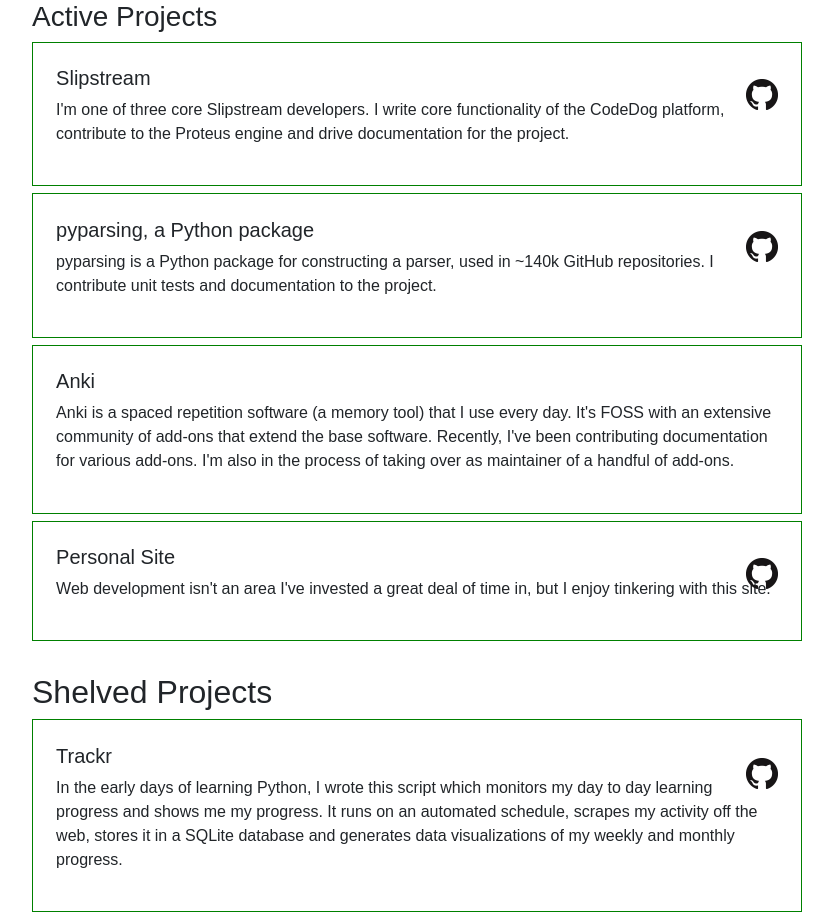
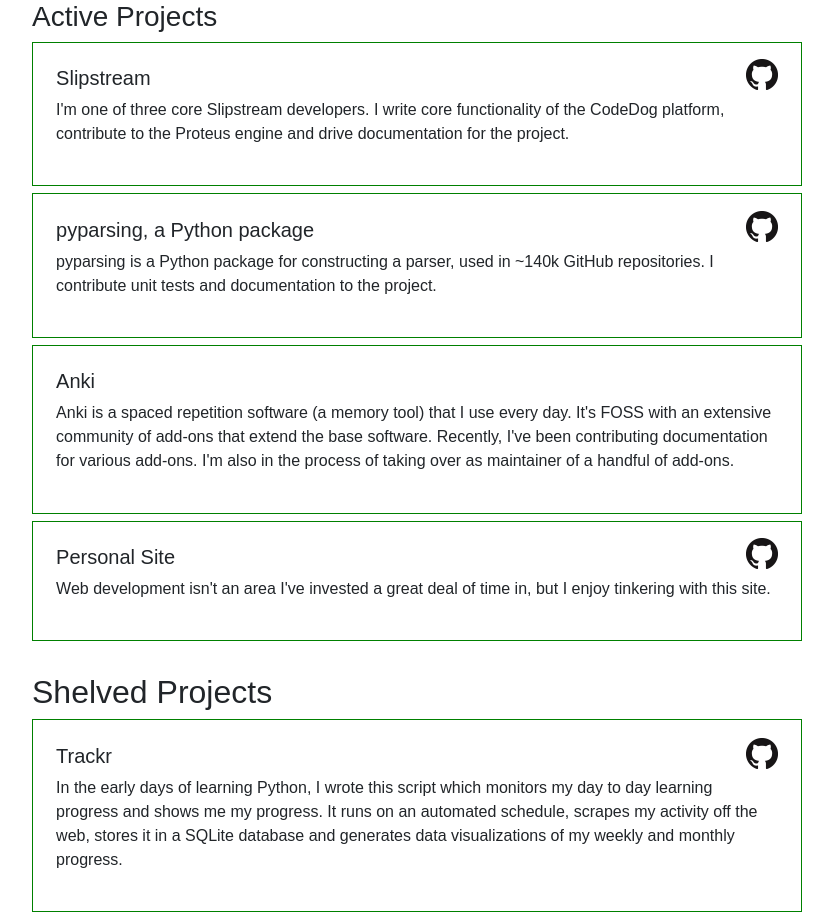
Before and after one commit to mattcarmody/mattcarmody.github.io, a plain HTML site: page projects.html in a window 1280 px wide. Shown: the top 915 px of the page, without its empty margins (223-1056 px from the left). Drawn offline with nearby package versions, Linux system fonts and the light colour scheme.

Commit message:
Reposition repo icons

```diff
--- a/main.css
+++ b/main.css
@@ -12,7 +12,7 @@
 }
 .repo {
     position: absolute;
-    top: calc(3% + 32px);
+    top: calc(3% + 12px);
     right: 3%;
 }
 @media (min-width: 1200px) {
```
